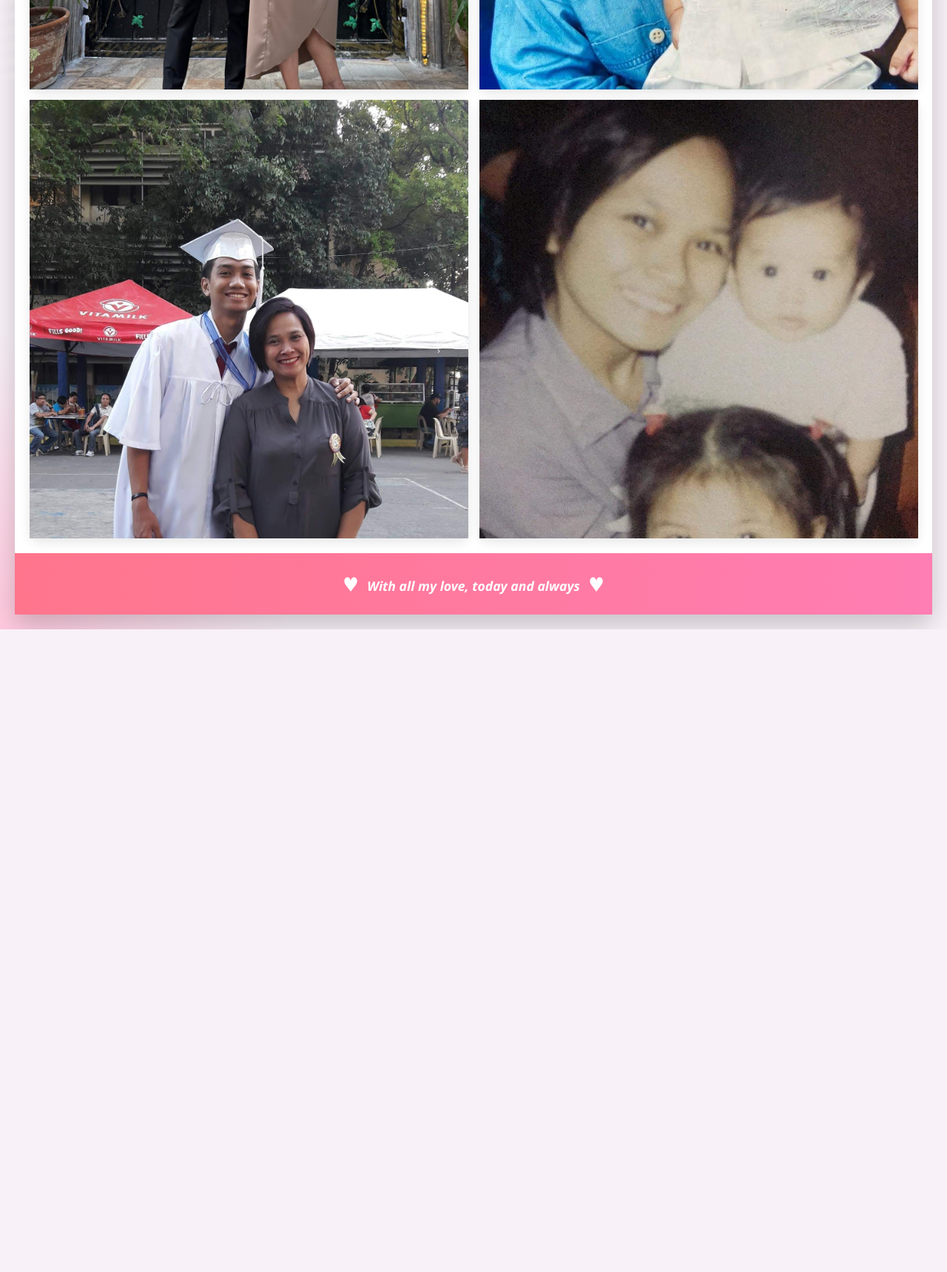
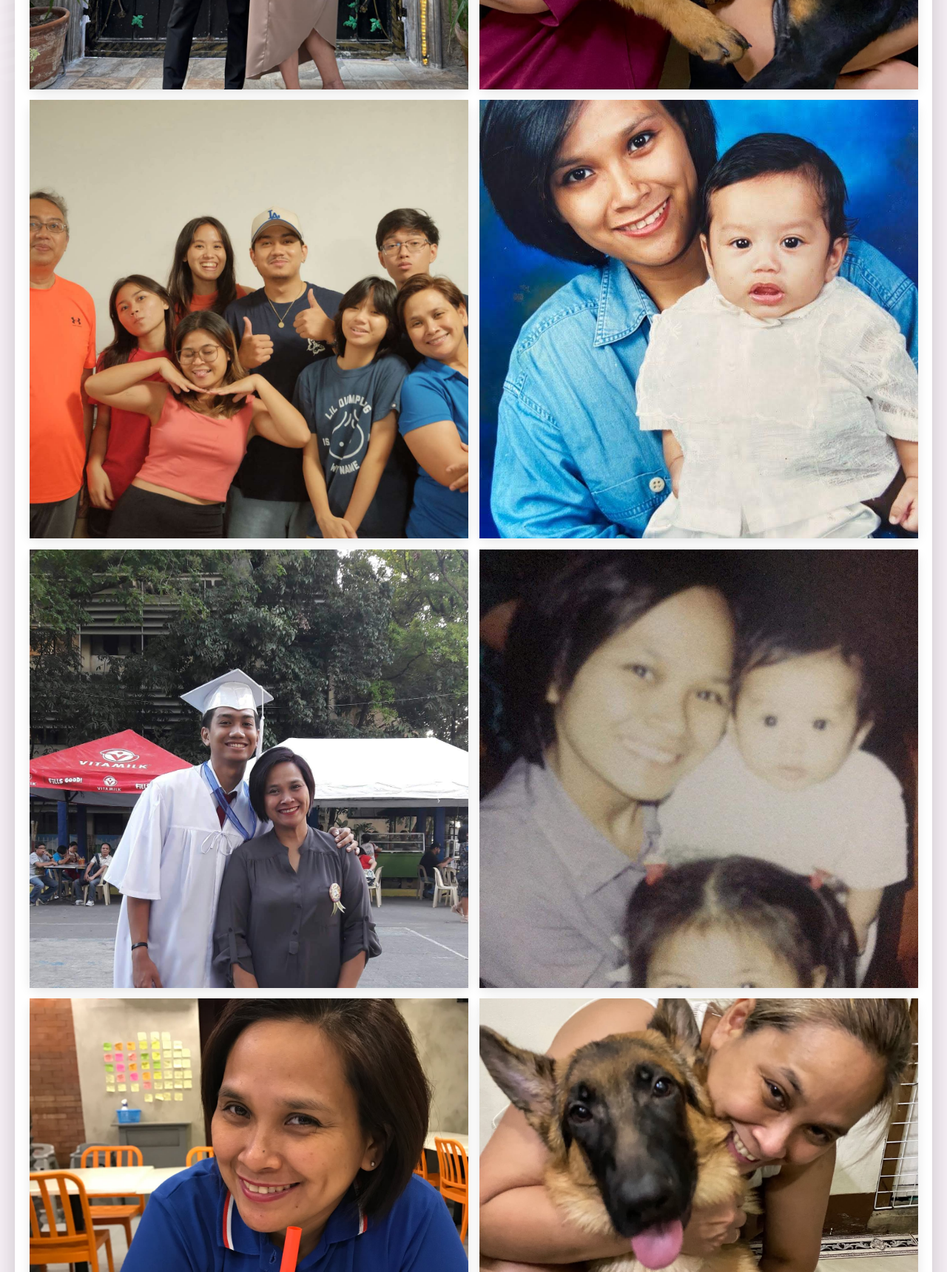
Before and after one commit to contrerasjpp/Mother-s-Day, a plain HTML site: page index.html in a window 1280 px wide. Shown: the part 1080-2800 px from the top of the page at 74% size. Before the commit the page ends 1931 px from the top, so only its background shows below. Drawn offline with Linux system fonts and the light colour scheme.

Commit message:
Update index.html

```diff
--- a/index.html
+++ b/index.html
@@ -349,6 +349,25 @@
             animation: scaleIn 0.6s 1.6s forwards ease-out;
         }
 
+        .photo-container:nth-child(5) {
+            animation: scaleIn 0.6s 1.8s forwards ease-out;
+        }
+
+        .photo-container:nth-child(6) {
+            animation: scaleIn 0.6s 2s forwards ease-out;
+        }
+        .photo-container:nth-child(7) {
+            animation: scaleIn 0.6s 2.2s forwards ease-out;
+        }
+        .photo-container:nth-child(8) {
+            animation: scaleIn 0.6s 2.4s forwards ease-out;
+        }
+        .photo-container:nth-child(9) {
+            animation: scaleIn 0.6s 2.6s forwards ease-out;
+        }
+        .photo-container:nth-child(10) {
+            animation: scaleIn 0.6s 2.8s forwards ease-out;
+        }
         @keyframes scaleIn {
             to {
                 opacity: 1;
@@ -410,6 +429,12 @@
                 <img class="photo" src="images/494827659_697495186106300_1032623889420747234_n.jpg" alt="Mother's Day Memory">
             </div>
             <div class="photo-container">
+                <img class="photo" src="images/495269040_673136295603870_5434865357463767319_n.jpg" alt="Mother's Day Memory">
+            </div>
+            <div class="photo-container">
+                <img class="photo" src="images/494829475_9466541743444441_6922189909218745496_n.jpg" alt="Mother's Day Memory">
+            </div>
+            <div class="photo-container">
                 <img class="photo" src="images/494357982_1384183446226497_9188485473935547218_n.jpg" alt="Mother's Day Memory">
             </div>
             <div class="photo-container">
@@ -417,6 +442,18 @@
             </div>
             <div class="photo-container">
                 <img class="photo" src="images/495267470_1062827609077219_3886413337068685679_n.jpg" alt="Mother's Day Memory">
+            </div>
+            <div class="photo-container">
+                <img class="photo" src="images/494819011_4108683839374158_5677903104532513865_n.jpg" alt="Mother's Day Memory">
+            </div>
+            <div class="photo-container">
+                <img class="photo" src="images/494357920_1775892893028404_7940402682148242287_n.jpg" alt="Mother's Day Memory">
+            </div>
+            <div class="photo-container">
+                <img class="photo" src="images/494690439_24186627557607090_8996168277187283249_n.jpg" alt="Mother's Day Memory">
+            </div>
+            <div class="photo-container">
+                <img class="photo" src="images/494823573_707898044945070_1688049287229505255_n.jpg" alt="Mother's Day Memory">
             </div>
         </div>
 
```
